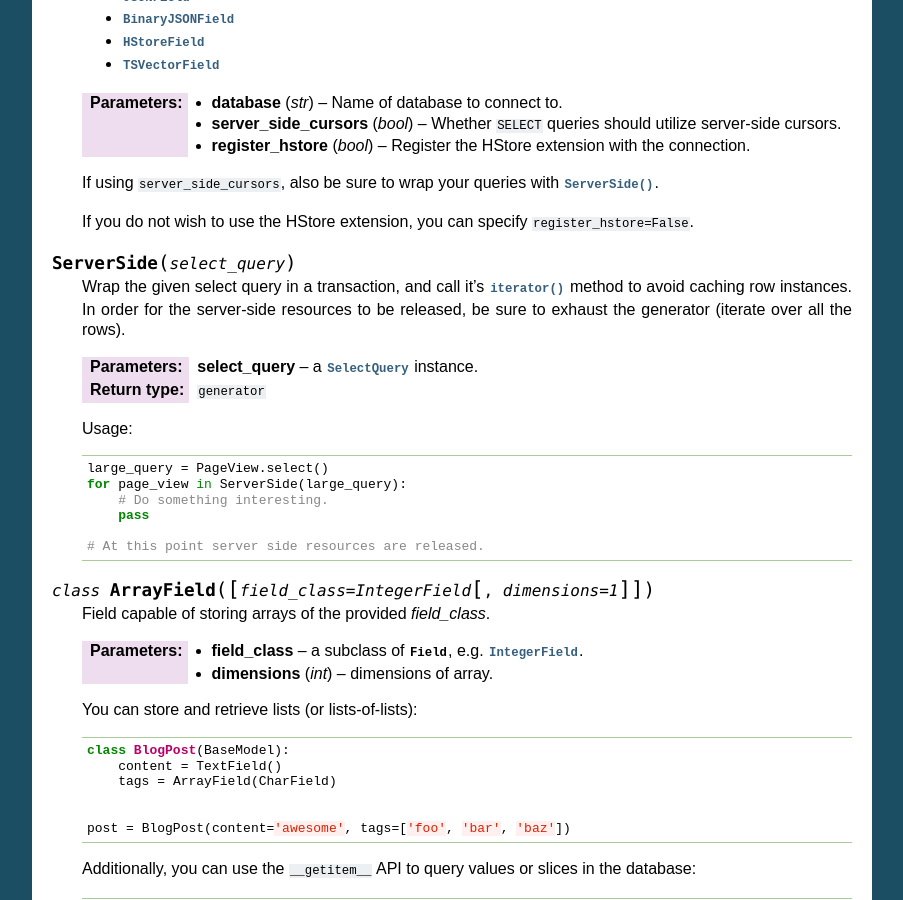
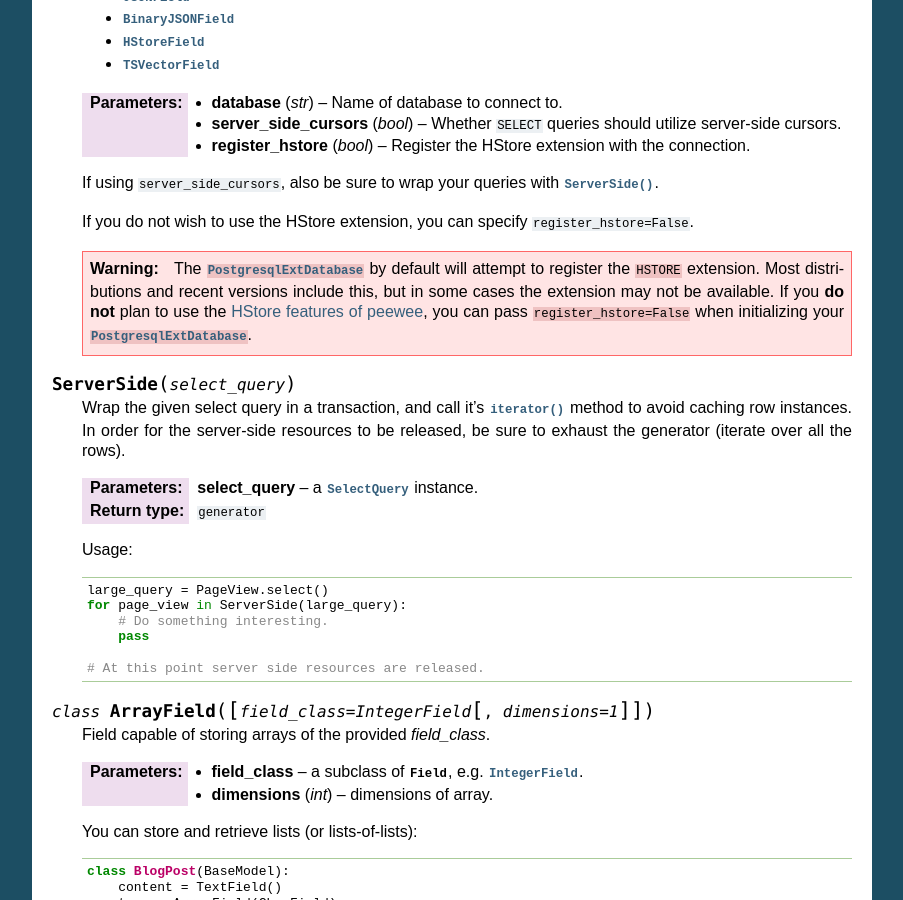
Before and after one commit to coleifer/peewee, a Sphinx documentation site: the page built from docs/peewee/playhouse.rst, in a window 1280 px wide and 900 px high, scrolled down 7298 px. Shown: the whole window, without its empty margins (198-1101 px from the left). Built offline with Sphinx 7.4.7, drawn with Linux system fonts in a browser that asks for light colours; pages that are not in the unit, such as notebooks, are missing from menus; some of the changed text lies outside the part shown.

Commit message:
Clarify that hstore extension is registered by default, fixes #590

```diff
--- a/docs/peewee/playhouse.rst
+++ b/docs/peewee/playhouse.rst
@@ -141,8 +141,7 @@ In the future I would like to add support for more of postgresql's features.
 If there is a particular feature you would like to see added, please
 `open a Github issue <https://github.com/coleifer/peewee/issues>`_.
 
-.. warning:: In order to start using the features described below, you will need to use the
-    extension :py:class:`PostgresqlExtDatabase` class instead of :py:class:`PostgresqlDatabase`.
+.. warning:: In order to start using the features described below, you will need to use the extension :py:class:`PostgresqlExtDatabase` class instead of :py:class:`PostgresqlDatabase`.
 
 The code below will assume you are using the following database and base model:
 
@@ -467,6 +466,9 @@ postgres_ext API notes
     :py:func:`ServerSide`.
 
     If you do not wish to use the HStore extension, you can specify ``register_hstore=False``.
+
+    .. warning::
+        The :py:class:`PostgresqlExtDatabase` by default will attempt to register the ``HSTORE`` extension. Most distributions and recent versions include this, but in some cases the extension may not be available. If you **do not** plan to use the :ref:`HStore features of peewee <hstore>`, you can pass ``register_hstore=False`` when initializing your :py:class:`PostgresqlExtDatabase`.
 
 .. py:function:: ServerSide(select_query)
 
```
